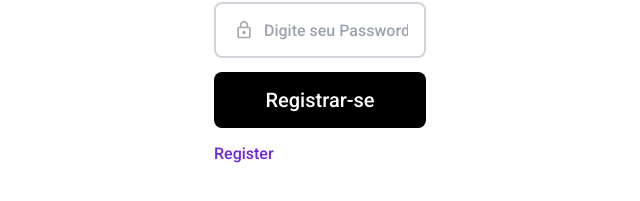
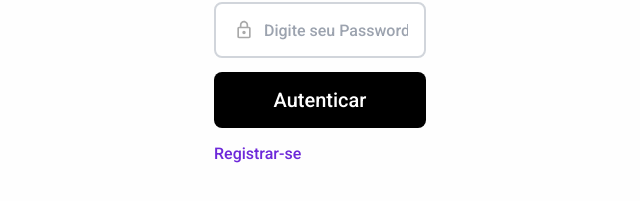
Before and after one commit to JulioDev1/workflooder-front-end, a Next.js app: page /login in a window 1280 px wide. Shown: the part 391-592 px from the top of the page, without its empty margins (320-960 px from the left). Built offline with nearby package versions, Linux system fonts and the light colour scheme.

Commit message:
extract the acesstoken with local storage

```diff
--- a/app/components/Button/index.tsx
+++ b/app/components/Button/index.tsx
@@ -1,7 +1,10 @@
-export default function Button() {
+type InputBox = {
+  box: string;
+};
+export default function Button({ box }: InputBox) {
   return (
-    <button className="bg-black text-white text-xl w-full h-14 rounded-lg">
-      Registrar-se
+    <button className="  text-white bg-black text-xl w-full h-14 rounded-lg">
+      {box}
     </button>
   );
 }
--- a/app/login/page.tsx
+++ b/app/login/page.tsx
@@ -2,6 +2,7 @@
 import { Input } from "@/app/components/Input";
 import Email from "@/app/icons/Email";
 import Password from "@/app/icons/Password";
+import { useMutation } from "@tanstack/react-query";
 import { Roboto } from "next/font/google";
 import Link from "next/link";
 import { useForm } from "react-hook-form";
@@ -18,8 +19,27 @@ const robotoExtraBold = Roboto({ weight: "900", subsets: ["latin"] });
 export default function Login() {
   const { register, handleSubmit } = useForm<FormLogin>();
 
-  const onSubmit = handleSubmit(async (data: FormLogin) => {
-    await authenticationForm(data);
+  const mutation = useMutation({
+    mutationFn: async (input: FormLogin) => {
+      try {
+        const response = await authenticationForm(input);
+
+        if (response && response.data) {
+          const { token } = response.data;
+          localStorage.setItem("token", token);
+        }
+      } catch (error) {
+        console.log(error);
+      }
+    },
+  });
+
+  const onSubmit = handleSubmit(async (input: FormLogin) => {
+    try {
+      await mutation.mutateAsync(input);
+    } catch (error) {
+      console.log(error);
+    }
   });
 
   return (
@@ -51,11 +71,11 @@ export default function Login() {
           placeholder="Digite seu Password"
           {...register("password", { required: true })}
         />
-        <Button />
+        <Button box="Autenticar" />
         <div className="flex w-full">
           <p className="flex bg-transparent">
             <Link className="text-violet-700 cursor-pointer" href="/register">
-              Register
+              Registrar-se
             </Link>
           </p>
         </div>
--- a/app/register/page.tsx
+++ b/app/register/page.tsx
@@ -116,7 +116,7 @@ export default function Register() {
           {...register("act_area", { required: true })}
         />
         {hasError ? <div className="w-full ">{error}</div> : null}
-        <Button />
+        <Button box="Registrar-se" />
         <div className="flex w-full">
           <p className="flex bg-transparent">
             <Link className="text-violet-700 cursor-pointer" href="/login">
--- a/app/services/api/api.ts
+++ b/app/services/api/api.ts
@@ -6,8 +6,13 @@ export default function api(isAuth = false): any {
   };
   if (isAuth) {
     try {
-      const tokens: any = localStorage.getItem("token");
-      headers.Authorization = `Bearer ${JSON.parse(tokens)}`;
+      axios.interceptors.request.use((config) => {
+        const tokens: any = localStorage.getItem("token");
+        if (tokens) {
+          config.headers.Authorization = `Bearer ${JSON.parse(tokens)}`;
+        }
+        return config;
+      });
     } catch (error) {
       console.log(error);
     }
--- a/app/services/api/authentication.ts
+++ b/app/services/api/authentication.ts
@@ -8,8 +8,9 @@ export const registerForm = async (data: UserRegister) => {
 
 export const authenticationForm = async (data: UserAuthentication) => {
   try {
-    const response = await api(false).post("/authenticate-user", data);
-    console.log(response);
+    const response = await api(true).post("/authenticate-user", data);
+
+    return response;
   } catch (error) {
     console.log(error);
   }
```
